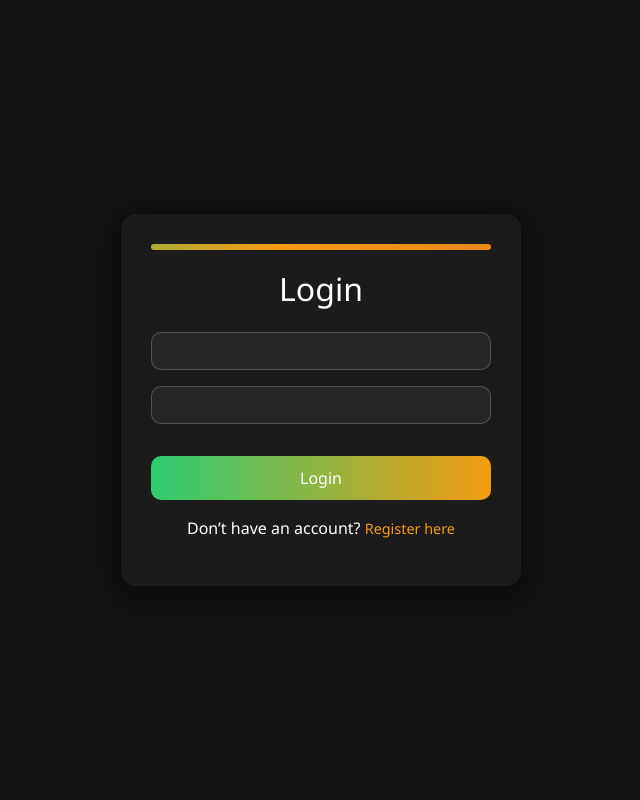
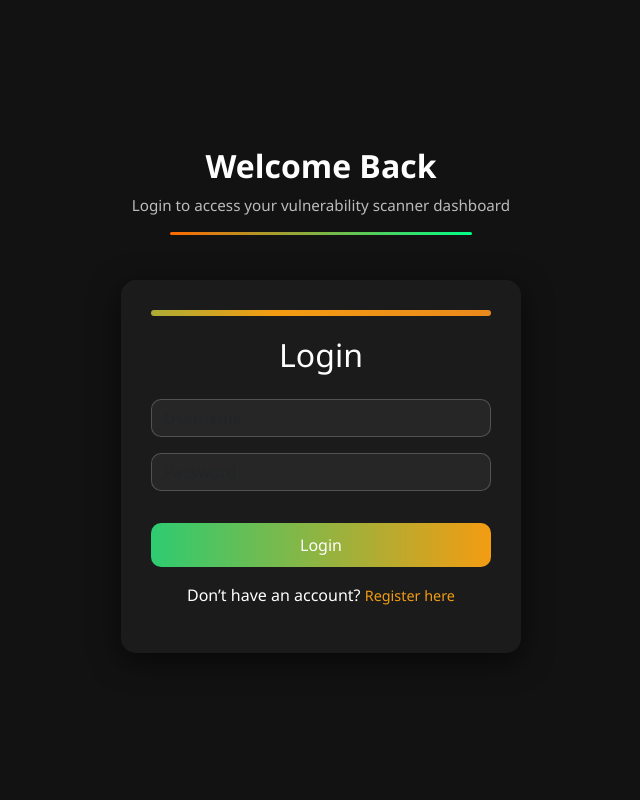
Before and after one commit to divesh-bhakari/webappscanner, a Flask app: page /login in a window 1280 px wide. Shown: the whole page, without its empty margins (319-959 px from the left). Run offline with Flask 3, Linux system fonts and the light colour scheme; some libraries are stand-ins or nearby versions.

Commit message:
login page update

```diff
--- a/templates/login.html
+++ b/templates/login.html
@@ -15,7 +15,23 @@
       align-items: center;
       height: 100vh;
       margin: 0;
+      flex-direction: column;
     }
+
+    /* Header above login card */
+    .hero-text {
+      text-align: center;
+      margin-bottom: 20px;
+    }
+    .hero-text h1 {
+      font-weight: 700;
+      font-size: 2rem;
+    }
+    .hero-text p {
+      color: #bbb;
+      font-size: 0.95rem;
+    }
+
     .glass-card {
       background: rgba(30, 30, 30, 0.85);
       border-radius: 15px;
@@ -24,7 +40,13 @@
       width: 400px;
       text-align: center;
       backdrop-filter: blur(10px);
+      transition: transform 0.3s ease, box-shadow 0.3s ease;
     }
+    .glass-card:hover {
+      transform: translateY(-5px);
+      box-shadow: 0 12px 40px rgba(0,0,0,0.8);
+    }
+
     .gradient-bar {
       height: 6px;
       border-radius: 5px;
@@ -37,17 +59,20 @@
       0% { background-position: 0% 50%; }
       100% { background-position: 100% 50%; }
     }
+
     .form-control {
       background: rgba(255, 255, 255, 0.05);
       border: 1px solid rgba(255, 255, 255, 0.2);
       border-radius: 10px;
       color: #fff;
+      transition: all 0.3s ease;
     }
     .form-control:focus {
       border-color: #2ecc71;
-      box-shadow: 0 0 8px #2ecc71;
+      box-shadow: 0 0 10px #2ecc71;
       background: rgba(255,255,255,0.08);
     }
+
     .btn-primary {
       background: linear-gradient(90deg, #2ecc71, #f39c12);
       border: none;
@@ -56,10 +81,13 @@
       font-weight: 500;
       color: #fff;
       width: 100%;
+      transition: transform 0.2s ease, opacity 0.3s ease;
     }
     .btn-primary:hover {
       opacity: 0.9;
+      transform: scale(1.02);
     }
+
     a {
       color: #f39c12;
       text-decoration: none;
@@ -68,9 +96,24 @@
     a:hover {
       text-decoration: underline;
     }
+
+    /* Accent line like index.html */
+    .accent-line {
+      width: 80%;
+      height: 3px;
+      margin: 15px auto 25px auto;
+      background: linear-gradient(90deg, #ff6a00, #00ff88);
+      border-radius: 2px;
+    }
   </style>
 </head>
 <body>
+  <div class="hero-text">
+    <h1>Welcome Back</h1>
+    <p>Login to access your vulnerability scanner dashboard</p>
+    <div class="accent-line"></div>
+  </div>
+
   <div class="glass-card">
     <div class="gradient-bar"></div>
     <h2 class="mb-4">Login</h2>
```
